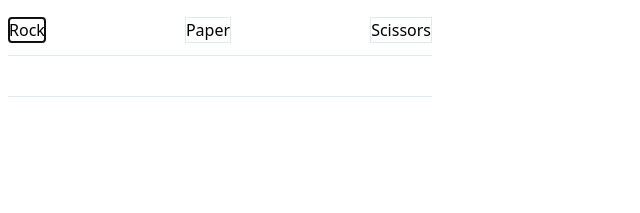
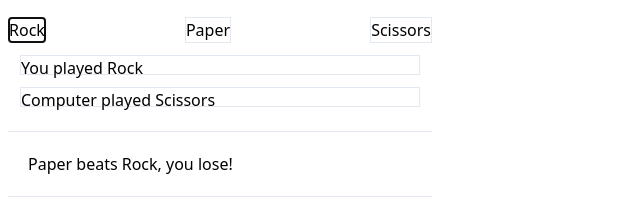
Before and after one commit to leiter007/rock_paper_scissors, a website: page index.html in a window 1280 px wide. Both pictures are taken after a click on the button "Rock". Shown: the part 81-294 px from the top of the page, without its empty margins (0-640 px from the left). Drawn offline with nearby package versions, Linux system fonts and the light colour scheme.

Commit message:
adds eventlistener to Rock button, and display draws for player1 and computor to debug why Result is not in line. WIP

```diff
--- a/index.html
+++ b/index.html
@@ -5,31 +5,59 @@
     <meta name="viewport" content="width=device-width, initial-scale=1.0">
     <meta http-equiv="X-UA-Compatible" content="ie=edge">
     <link href="https://cdn.jsdelivr.net/npm/tailwindcss/dist/tailwind.min.css" rel="stylesheet">
-    <script src=".src/js/round.js"></script>
+    <script src="src/js/round.js"></script>
     <title>Rock Paper Scissors</title>
 </head>
+
 <body class="text-grey-dark text-base pl-2 font-sans font-hairline">
 
 <div class="bg-teal-darker w-full align-middle text-grey-lightest bold pl-2 -ml-2 pt-4 pb-4 border-b border-grey-lighter text-3xl" >
     ROCK PAPER SCISSORS
 </div>
 
-<div class="pt-5 w-1/3">
-    <div class="flex flex-wrap justify-between" id="Player1_selections">
+<div id="player1_space" class="pt-5 w-1/3">
+    <div class="flex flex-wrap justify-between">
         <button class="border border-grey" id="rock-btn">Rock</button>
         <button class="border border-grey" id="paper-btn">Paper</button>
         <button class="border border-grey" id="scissors-btn">Scissors</button>
     </div>
 
+    <div class="h-5 m-3  border border-grey-lighter">
+        <p id="player1_selection"></p>
+    </div>
+
+    <div class="h-5 m-3 border border-grey-lighter">
+        <p id="player2_selection"></p>
+    </div>
+
     <div class="pt-3">
         <div class="p-5 h-full border-b border-teal-darker border-t border-teal-darker bg-grey-lighter">
-            <span class="h-full w-full" id="display_answer"></span>
+            <span class="h-full w-full" id="display_result"></span>
         </div>
     </div>
 </div>
 
 
 <script type="text/javascript">
+
+const rockButton = document.getElementById("rock-btn")
+const displayResult = document.getElementById("display_result")
+const player1_message = document.getElementById("player1_selection")
+const player2_message = document.getElementById("player2_selection")
+
+    document.addEventListener('DOMContentLoaded', () => {
+
+        rockButton.addEventListener("click", () => {
+            event.preventDefault();
+            let round = new Round
+            let draw = "Rock"
+            round.setDraws(draw)
+
+            player1_message.innerHTML = `You played ${round.player1_Draw(draw)}`
+            player2_message.innerHTML = `Computer played ${round.player2_Draw()}`
+            displayResult.innerHTML = round.calculateDraw()
+        })
+    })
 
 
 </script>
--- a/src/js/round.js
+++ b/src/js/round.js
@@ -4,15 +4,13 @@ class Round {
         this.draw = {}
     }
 
-    setDrawOptions () {
+    setDraws (draw) {
         this.draw.player1 = this.player1_Draw(draw)
         this.draw.player2 = this.player2_Draw()
     }
 
     player1_Draw(draw) {
-        if (draw == "rock") {
-            return "Rock"
-        }
+        return(draw)
     }
 
     player2_Draw() {
@@ -38,7 +36,7 @@ class Round {
         } else if (d1 == "Scissors" && d2 == "Rock") {
             return "Rock beats Scissors, you lose!"
         } else if (d1 == "Scissors" && d2 == "Paper") {
-            return "Scissor beats Paper, you win!"
+            return "Scissors beats Paper, you win!"
         }
 
     }
```
Also changed, not shown: spec/round.spec.js (+7 -1 lines).
